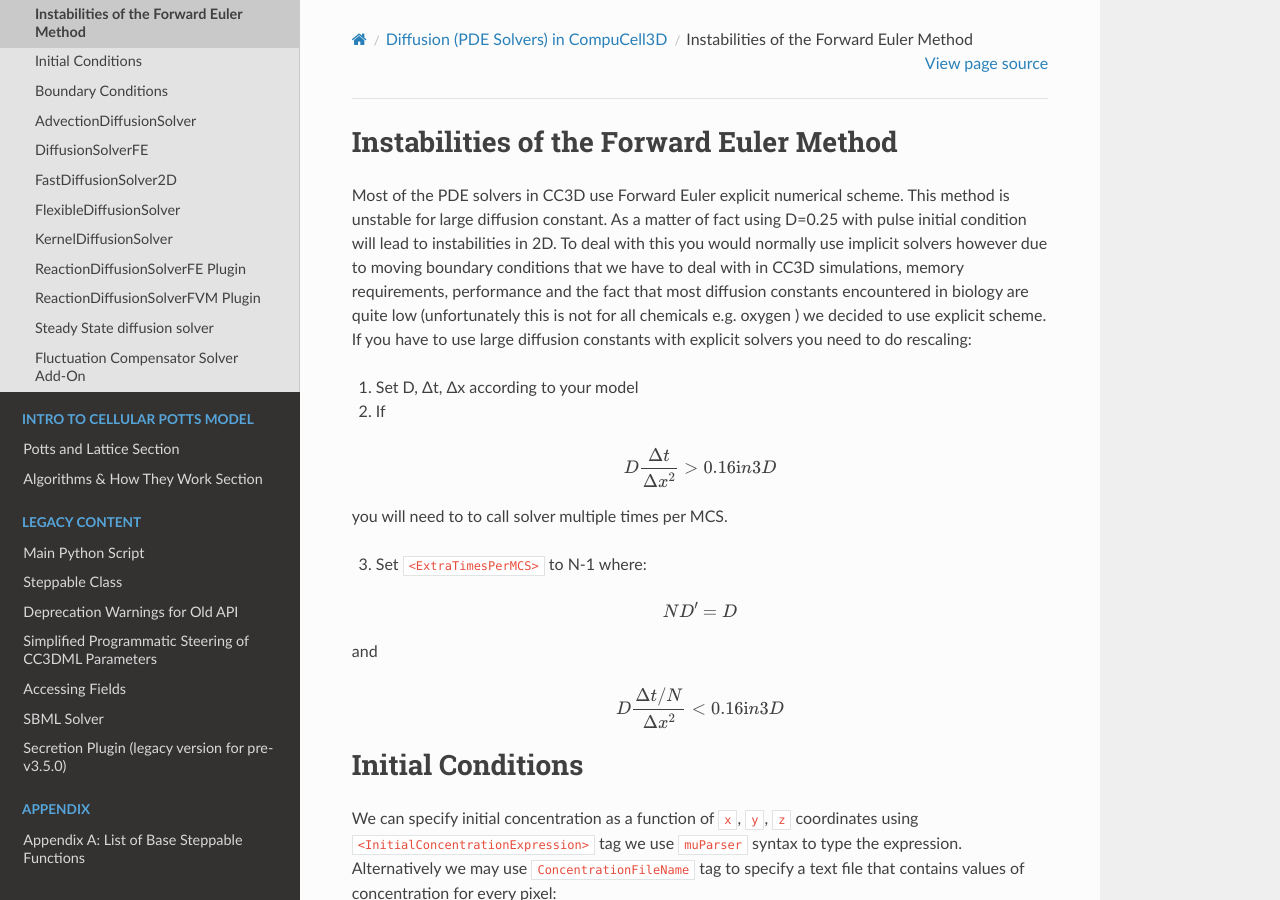
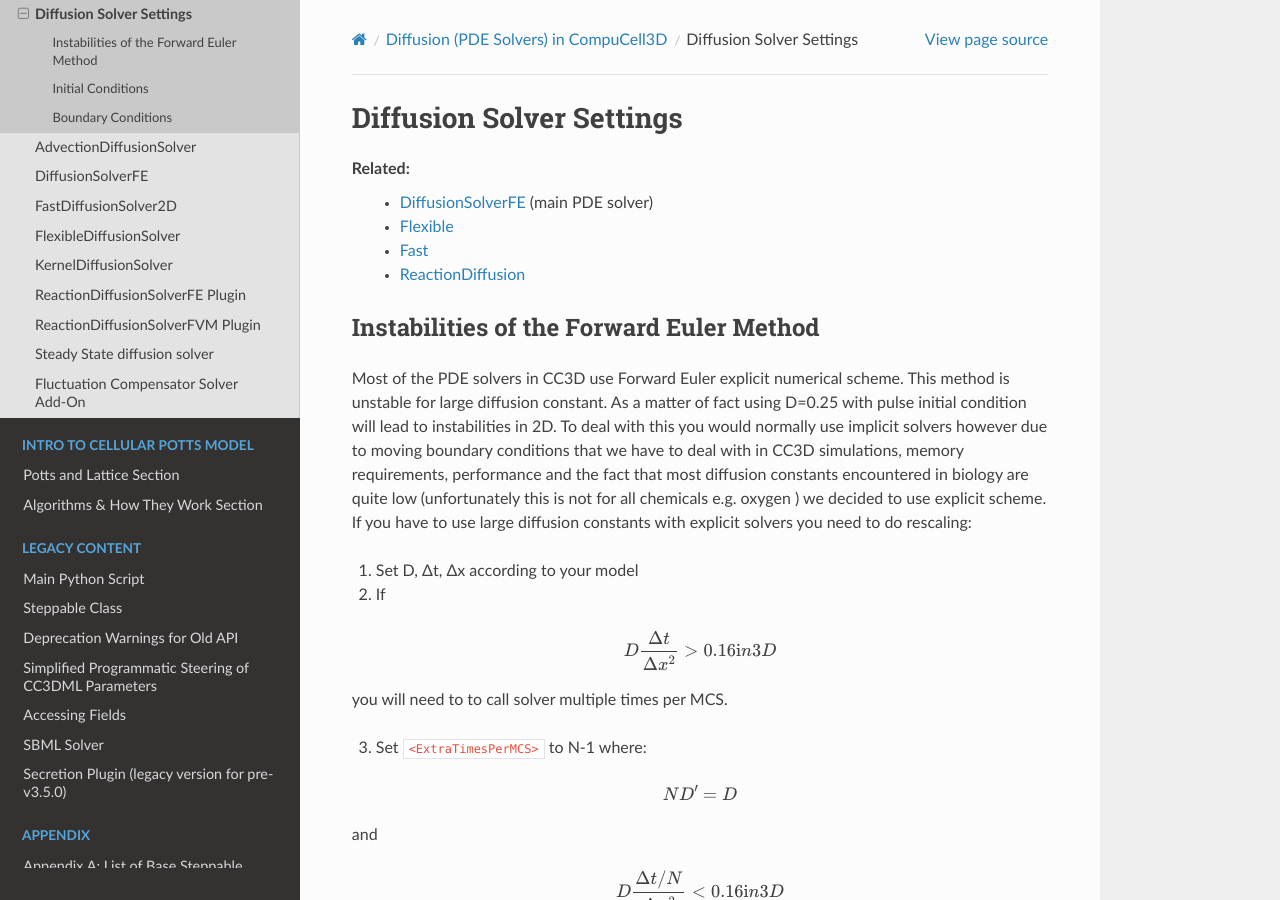
Before and after one commit to CompuCell3D/CompuCell3DReferenceManual, a Sphinx documentation site: the page built from docs/diffusion_solver_settings.rst, in a window 1280 px wide and 900 px high. Built offline with Sphinx 7.4.7 and the Read the Docs theme 3.1.0, drawn with Linux system fonts in a browser that asks for light colours; pages that are not in the unit, such as notebooks, are missing from menus.

Commit message:
PR feedback on ReactionDiffusionSolverFE and Boundary Conditions pages

```diff
--- a/docs/boundary_conditions_diffusion.rst
+++ b/docs/boundary_conditions_diffusion.rst
@@ -50,10 +50,10 @@
 ConstantDerivative
 ============================
 
-ConstantDerivative uses a von Neumann Equation to control the curvature of a diffusing substrate defined by a ConstantValue boundary condition.
+The primary use of Constant Derivative boundary conditions is to implement zero flux across the simulation boundary. This ensures that the chemical does not flow out of the simulation domain. One could use ``ConstantDerivative`` to simulate inflow/outflow of a chemical to or from the simulation domain.
+Alternatively, it can be used to create curvature or other nonlinear patterns of the substrate.
 
-This mode should not be used on its own; rather, it is meant to be combined with ConstantValue diffusion to create nonlinear patterns of substrates.
-Note also that each `Plane` only allows either ConstantValue or ConstantDerivative diffusion but not both.
+To use this feature, you should have one ``Plane`` tag that uses ``ConstantDerivative`` diffusion and another that uses ``ConstantValue``.
 
 **Example:**
 
--- a/docs/diffusion_solver.rst
+++ b/docs/diffusion_solver.rst
@@ -1,9 +1,8 @@
 DiffusionSolverFE
 -----------------
 
-DiffusionSolverFE is new solver in 3.6.2 and is intended to fully
-replace ``FlexibleDiffusionSolverFE``. It eliminates several limitations
-and inconveniences of ``FlexibleDiffusionSolverFE`` and provides new
+DiffusionSolverFE is the main PDE solver in CompuCell3D. It eliminates several limitations
+and inconveniences of its predecessor, ``FlexibleDiffusionSolverFE``. and provides new
 features such as GPU implementation or cell type dependent
 diffusion/decay coefficients. In addition it also eliminates the need
 to rescale diffusion/decay/secretion constants. It checks stability
--- a/docs/diffusion_solver_settings.rst
+++ b/docs/diffusion_solver_settings.rst
@@ -1,3 +1,12 @@
+Diffusion Solver Settings
+######################################
+
+Related:
+    * `DiffusionSolverFE <diffusion_solver.html>`_ (main PDE solver)
+    * `Flexible <flexible_diffusion_solver.html>`_
+    * `Fast <fast_diffusion_solver_2D.html>`_
+    * `ReactionDiffusion <reaction_diffusion_solver.html>`_
+
 Instabilities of the Forward Euler Method
 ------------------------------------------
 
@@ -92,7 +101,7 @@
 
 Related: `Boundary Conditions Reference <boundary_conditions_diffusion.html>`_
 
-All standard solvers (`Flexible <flexible_diffusion_solver.html>`_, `Fast <fast_diffusion_solver_2D.html>`_, and `ReactionDiffusion <reaction_diffusion_solver.html>`_) by default
+All standard solvers (`DiffusionSolverFE <diffusion_solver.html>`_, `Flexible <flexible_diffusion_solver.html>`_, `Fast <fast_diffusion_solver_2D.html>`_, and `ReactionDiffusion <reaction_diffusion_solver.html>`_) by default
 use the same boundary conditions as the GGH simulation (and those are
 specified in the Potts section of the CC3DML script). Users can,
 however, override those defaults and use customized boundary conditions
--- a/docs/reaction_diffusion_solver.rst
+++ b/docs/reaction_diffusion_solver.rst
@@ -282,3 +282,5 @@
 ``<AutoscaleDiffusion>`` tag, which tells CC3D to automatically rescale the diffusion constant.
 See section `FlexibleDiffusionSolver <flexible_diffusion_solver.html>`_ or the `Appendix <appendix.html>`_ for more
 information.
+
+Each diffusion field can have a localized ``DiffusionConstant`` and/or ``DecayConstant`` for ``ReactionDiffusionSolverFE``. Behind the scenes, the max stable decay coefficient is a value just under 1 (approx. ``1 - 1.17549e-38``).
```
Also changed, not shown: other parts of docs/reaction_diffusion_solver.rst (+1 -1 lines).
